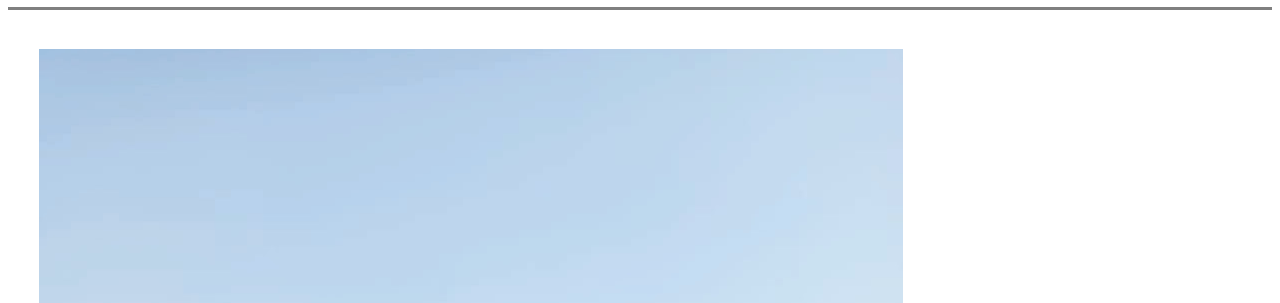
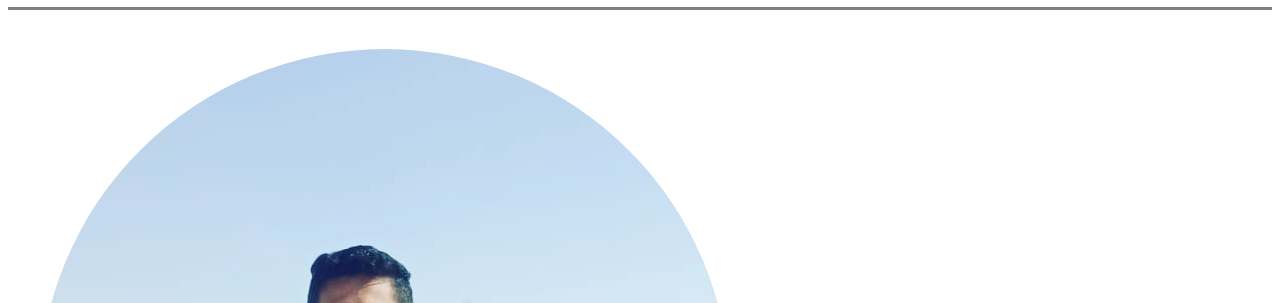
Before and after one commit to yashpal7/resume, a plain HTML site: page index.html in a window 1280 px wide. Shown: the part 84-387 px from the top of the page. Drawn offline with Linux system fonts and the light colour scheme.

Commit message:
Update index.html

```diff
--- a/index.html
+++ b/index.html
@@ -14,7 +14,7 @@
   <hr size="3" noshade>
   <table cellspacing="30">
     <tr>
-<td><img src="IMG_20201228_142457_236.jpg" alt="Personal profile picture"></td>
+<td><img src="IMG_20201228_142457_236-modified (1).png" alt="Personal profile picture"></td>
 <td><h1><b>About me:-</b></h1>
 <p>
   My self <b>Yashpalsinh zala</b> .Currently pursuing <b>Bachelors</b> in <b>computer Engineering</b>.
```
